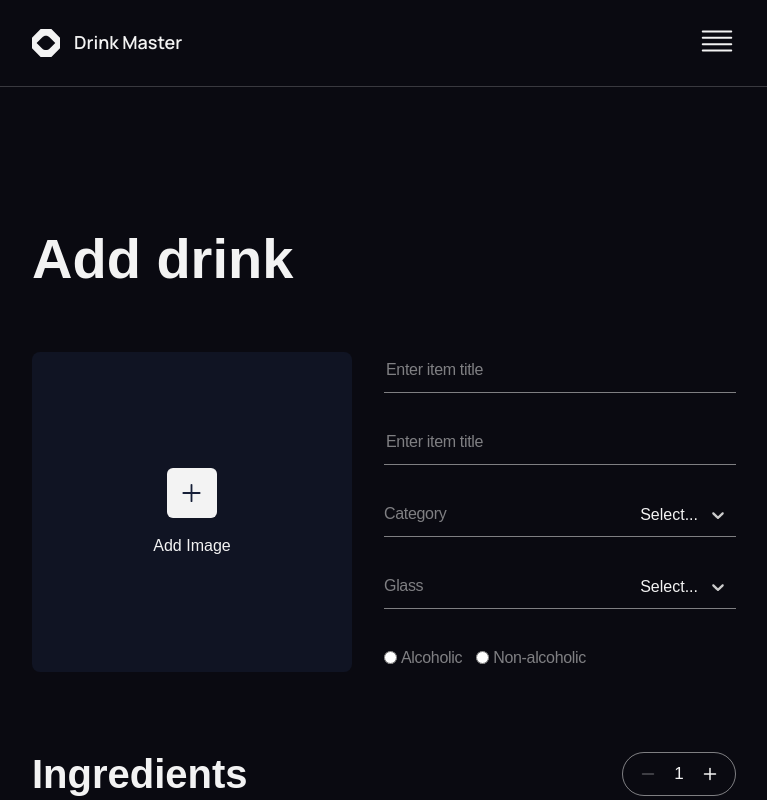
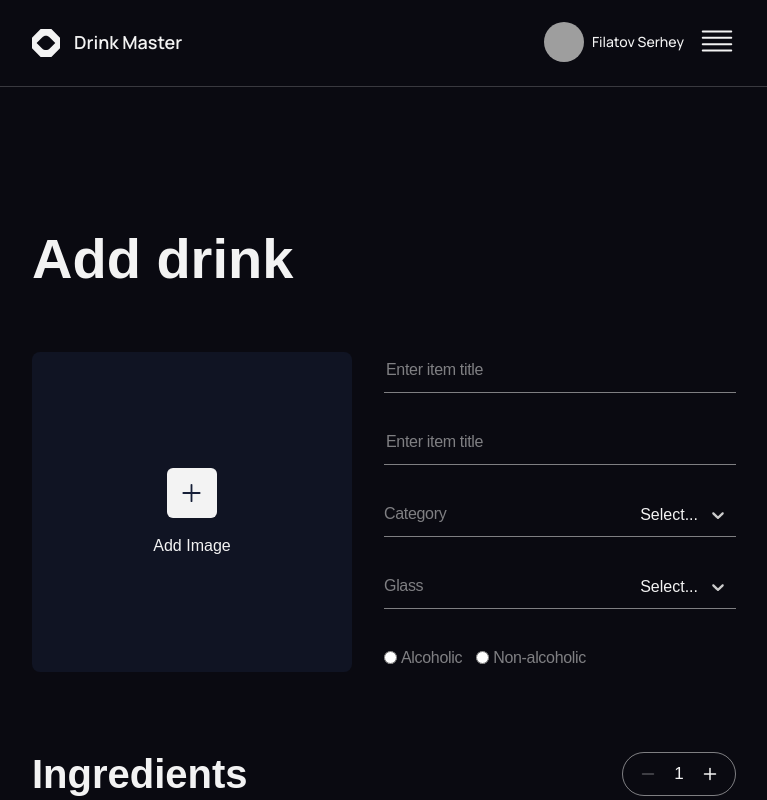
Before and after one commit to LightPride/DrinkMaster-FrontEnd, a React (Vite) app: page /DrinkMaster-FrontEnd/add in a window 1280 px wide. Shown: the top 800 px of the page, without its empty margins (256-1023 px from the left). Built offline with nearby package versions, Linux system fonts and the light colour scheme; grey boxes are pictures that could not be loaded.

Commit message:
adds component userLogo

```diff
--- a/src/components/Layout/Header/Header.jsx
+++ b/src/components/Layout/Header/Header.jsx
@@ -1,7 +1,10 @@
 import { useState, useEffect } from 'react';
+
 import Logo from '../../Logo/Logo';
+import UserLogo from './UserLogo/UserLogo';
+
 import Navigation from '../../Navigation/Navigation';
-import { HeaderContainer, HeaderWrapper } from './Header.styled';
+import { HeaderContainer, HeaderWrapper, Div } from './Header.styled';
 import { BurgerMenu } from './BurgerMenu/BurgerMenu';
 import { Container } from '../Container/Container';
 
@@ -31,9 +34,17 @@ export const Header = () => {
       <Container>
         <HeaderWrapper>
           <Logo />
-          {windowWidth >= 1440 && <Navigation />}
+          {windowWidth >= 1440 && (
+            <Div>
+              <Navigation /> <UserLogo />
+            </Div>
+          )}
+
           {windowWidth < 1440 && (
-            <BurgerMenu isOpen={isMenuOpen} toggleMenu={toggleMenu} />
+            <Div>
+              <UserLogo />
+              <BurgerMenu isOpen={isMenuOpen} toggleMenu={toggleMenu} />
+            </Div>
           )}
         </HeaderWrapper>
       </Container>
--- a/src/components/Layout/Header/Header.styled.jsx
+++ b/src/components/Layout/Header/Header.styled.jsx
@@ -24,3 +24,9 @@ export const HeaderWrapper = styled.div`
   margin: auto;
   justify-content: space-between;
 `;
+
+export const Div = styled.div`
+  display: flex;
+  gap: 14px;
+  justify-content: flex-end;
+`;
--- /dev/null
+++ b/src/components/Layout/Header/UserLogo/UserLogo.jsx
@@ -0,0 +1,47 @@
+import { UserLogoWrapper, UserLogoText, UserLogoBtn } from './UserLogo.styled';
+import { UserLogoPopup } from '../UserLogoPopup/UserLogoPopup';
+import Avatar from '@mui/material/Avatar';
+import { useState, useEffect } from 'react';
+
+const UserLogo = () => {
+  const [isPopupOpen, setIsPopupOpen] = useState(false);
+
+  useEffect(() => {
+    const handleKeyDown = (event) => {
+      if (event.key === 'Escape') {
+        setIsPopupOpen(false);
+      }
+    };
+
+    if (isPopupOpen) {
+      document.addEventListener('keydown', handleKeyDown);
+    } else {
+      document.removeEventListener('keydown', handleKeyDown);
+    }
+
+    return () => {
+      document.removeEventListener('keydown', handleKeyDown);
+    };
+  }, [isPopupOpen]);
+
+  const handlePopup = () => {
+    setIsPopupOpen((prev) => !prev);
+  };
+
+  return (
+    <UserLogoWrapper>
+      <UserLogoBtn onClick={handlePopup}>
+        <Avatar alt="Remy Sharp" src="/static/images/avatar/1.jpg" />
+        <UserLogoText>Filatov Serhey</UserLogoText>
+      </UserLogoBtn>
+      {isPopupOpen && (
+        <UserLogoPopup
+          isPopupOpen={isPopupOpen}
+          setIsPopupOpen={setIsPopupOpen}
+        />
+      )}
+    </UserLogoWrapper>
+  );
+};
+
+export default UserLogo;
--- /dev/null
+++ b/src/components/Layout/Header/UserLogo/UserLogo.styled.jsx
@@ -0,0 +1,34 @@
+import styled from 'styled-components';
+
+export const UserLogoWrapper = styled.div`
+  display: flex;
+  gap: 15px;
+  align-items: baseline;
+`;
+
+export const UserLogoBtn = styled.button`
+  display: flex;
+  align-items: center;
+  gap: 8px;
+  border: none;
+  padding: 0;
+  background-color: transparent;
+`;
+
+export const UserLogoText = styled.p`
+  color: var(--white-color);
+  font-family: 'Manrope-500';
+  font-size: 14px;
+  line-height: 129%;
+
+  transition: color 100ms ease;
+  &:hover,
+  &:focus {
+    color: var(--white-fifty-color);
+  }
+
+  @media screen and (min-width: 1440px) {
+    font-size: 16px;
+    line-height: 150%;
+  }
+`;
--- /dev/null
+++ b/src/components/Layout/Header/UserLogoPopup/UserLogoPopup.jsx
@@ -0,0 +1,7 @@
+export const UserLogoPopup = ({ isPopupOpen, setIsPopupOpen }) => {
+  console.log('Сработала кнопка!');
+  console.log(isPopupOpen);
+  console.log(setIsPopupOpen);
+
+  return <></>;
+};
```
